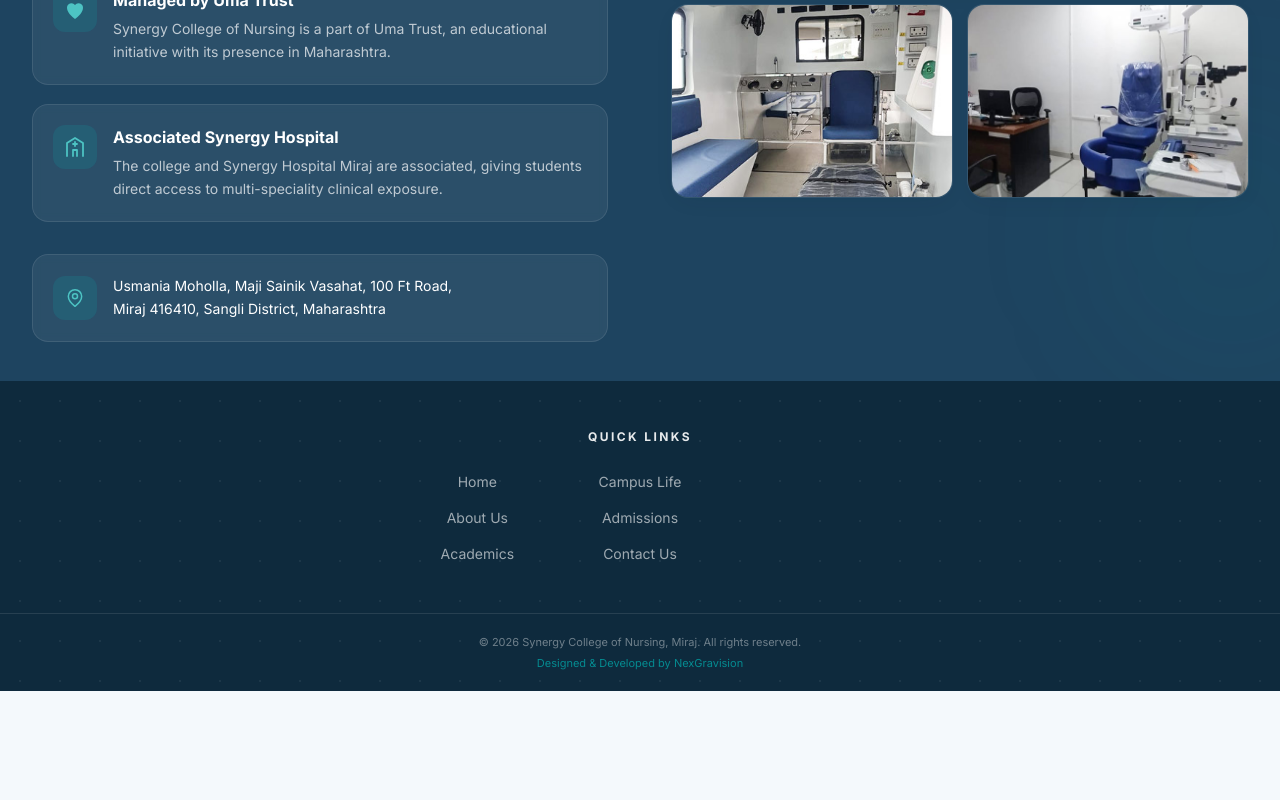
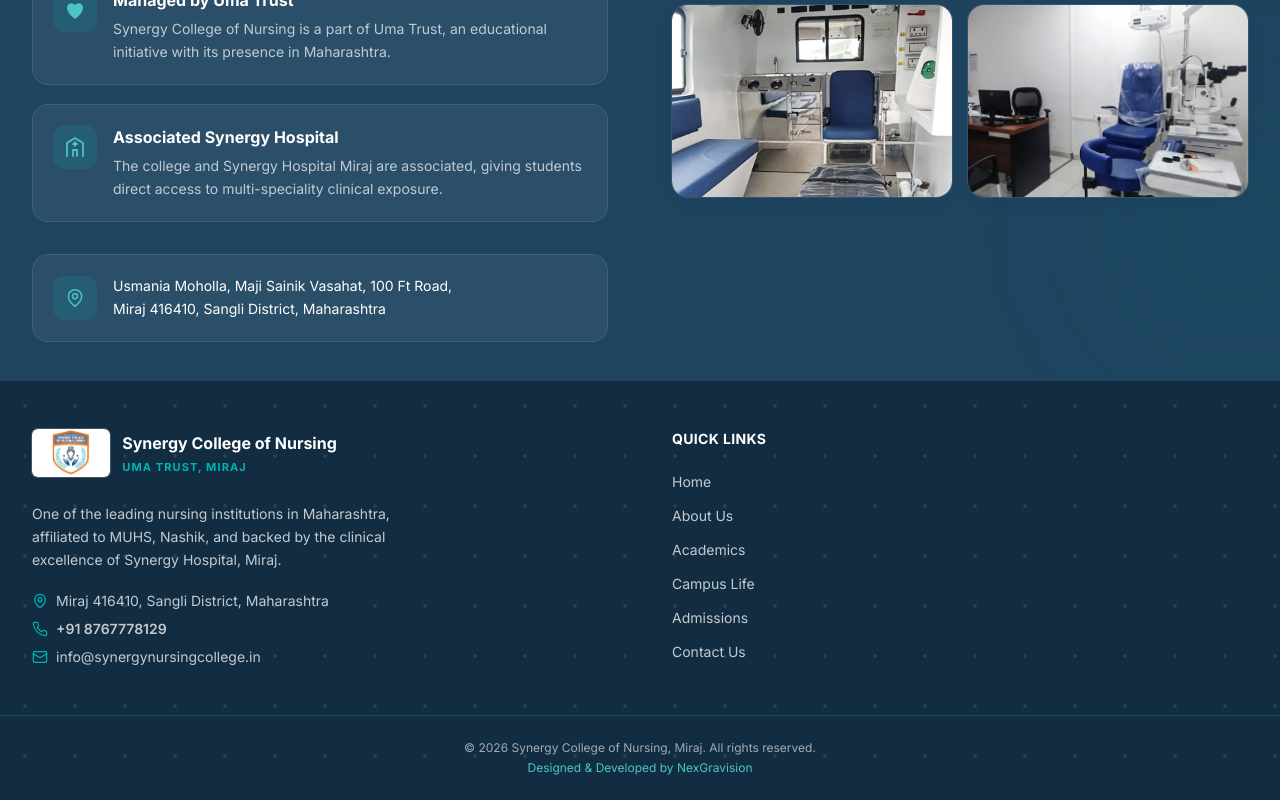
Before and after one commit to sayali2004-commit/synergynursingcollege, a React (Vite) app: page / in a window 1280 px wide. Shown: the part 2721-3521 px from the top of the page. Before the commit the page ends 3412 px from the top, so only its background shows below. Built offline with nearby package versions, Linux system fonts and the light colour scheme.

Commit message:
Restore footer with brand section, contact form sends to WhatsApp (8830879712)

```diff
--- a/src/components/Footer.jsx
+++ b/src/components/Footer.jsx
@@ -1,5 +1,6 @@
 import { Link } from 'react-router-dom'
 import { COLLEGE } from '../data/siteContent'
+import Icon from './Icon'
 
 const QUICK_LINKS = [
   { label: 'Home', to: '/' },
@@ -10,38 +11,75 @@
   { label: 'Contact Us', to: '/contact' },
 ]
 
-const LEFT_LINKS = QUICK_LINKS.slice(0, 3)
-const RIGHT_LINKS = QUICK_LINKS.slice(3)
+const QUICK_LINKS_LEFT = QUICK_LINKS.slice(0, 3)
+const QUICK_LINKS_RIGHT = QUICK_LINKS.slice(3)
 
 export default function Footer() {
   return (
-    <footer className="relative overflow-hidden bg-[#0E2A3D] text-white/70">
+    <footer className="relative overflow-hidden bg-[#122D42] text-white/75">
       <div
-        className="pointer-events-none absolute inset-0 opacity-[0.06]"
+        className="pointer-events-none absolute inset-0 opacity-[0.08]"
         style={{
           backgroundImage:
-            'radial-gradient(circle at 20px 20px, white 1.5px, transparent 0)',
-          backgroundSize: '40px 40px',
+            'radial-gradient(circle at 25px 25px, white 2px, transparent 0)',
+          backgroundSize: '50px 50px',
         }}
         aria-hidden="true"
       />
-      <div className="container-x relative py-10 lg:py-12">
-        <div className="text-center">
-          <h3 className="font-display text-xs font-bold uppercase tracking-[0.2em] text-white/90">Quick Links</h3>
-          <div className="mt-6 grid grid-cols-2 gap-x-8 gap-y-3 mx-auto max-w-sm sm:max-w-md sm:grid-cols-3 sm:gap-x-10">
-            <ul className="space-y-3">
-              {LEFT_LINKS.map((l) => (
+      <div className="container-x relative grid gap-10 py-10 sm:grid-cols-2 lg:gap-16 lg:py-12">
+        {/* Brand */}
+        <div className="footer-brand">
+          <Link to="/" className="inline-flex items-center gap-3">
+            <img
+              src={`${import.meta.env.BASE_URL}images/logo.jpg`}
+              alt={`${COLLEGE.name} logo`}
+              className="h-12 w-auto rounded-md ring-1 ring-white/20"
+              loading="lazy"
+            />
+            <span className="min-w-0 leading-tight">
+              <span className="block font-display text-base font-bold text-white">Synergy College of Nursing</span>
+              <span className="text-[11px] font-bold uppercase tracking-widest text-brand-500">
+                Uma Trust, Miraj
+              </span>
+            </span>
+          </Link>
+          <p className="mt-5 max-w-sm text-sm leading-relaxed">
+            One of the leading nursing institutions in Maharashtra, affiliated to MUHS, Nashik,
+            and backed by the clinical excellence of Synergy Hospital, Miraj.
+          </p>
+          <div className="mt-5 flex flex-col gap-2 text-sm">
+            <div className="flex items-center gap-2">
+              <Icon name="pin" className="h-4 w-4 shrink-0 text-brand-500" />
+              <span>Miraj 416410, Sangli District, Maharashtra</span>
+            </div>
+            <div className="flex items-center gap-2">
+              <Icon name="phone" className="h-4 w-4 shrink-0 text-brand-500" />
+              <a href="tel:+918767778129" className="font-semibold transition-colors hover:text-brand-300">+91 8767778129</a>
+            </div>
+            <div className="flex items-center gap-2">
+              <Icon name="mail" className="h-4 w-4 shrink-0 text-brand-500" />
+              <a href={`mailto:${COLLEGE.email}`} className="transition-colors hover:text-brand-300">{COLLEGE.email}</a>
+            </div>
+          </div>
+        </div>
+
+        {/* Quick links */}
+        <div className="text-center sm:text-left">
+          <h3 className="font-display text-sm font-bold uppercase tracking-wide text-white">Quick Links</h3>
+          <div className="mt-5 grid grid-cols-2 gap-x-6 gap-y-2.5 sm:block sm:space-y-2.5 sm:gap-0">
+            <ul className="space-y-2.5">
+              {QUICK_LINKS_LEFT.map((l) => (
                 <li key={l.label}>
-                  <Link to={l.to} className="text-sm text-white/60 transition-colors duration-200 hover:text-brand-400">
+                  <Link to={l.to} className="group inline-flex items-center gap-2 text-sm transition-colors hover:text-brand-300">
                     {l.label}
                   </Link>
                 </li>
               ))}
             </ul>
-            <ul className="space-y-3">
-              {RIGHT_LINKS.map((l) => (
+            <ul className="space-y-2.5">
+              {QUICK_LINKS_RIGHT.map((l) => (
                 <li key={l.label}>
-                  <Link to={l.to} className="text-sm text-white/60 transition-colors duration-200 hover:text-brand-400">
+                  <Link to={l.to} className="group inline-flex items-center gap-2 text-sm transition-colors hover:text-brand-300">
                     {l.label}
                   </Link>
                 </li>
@@ -51,10 +89,10 @@
         </div>
       </div>
 
-      <div className="border-t border-white/10">
-        <div className="container-x flex flex-col items-center gap-1 py-5 text-[11px] text-white/40">
+      <div className="relative border-t border-brand-500/25">
+        <div className="container-x flex flex-col items-center gap-1 py-6 text-xs text-white/60">
           <p>&copy; {new Date().getFullYear()} {COLLEGE.name}, Miraj. All rights reserved.</p>
-          <p className="text-brand-500/70">
+          <p className="text-brand-400">
             Designed &amp; Developed by NexGravision
           </p>
         </div>
```
